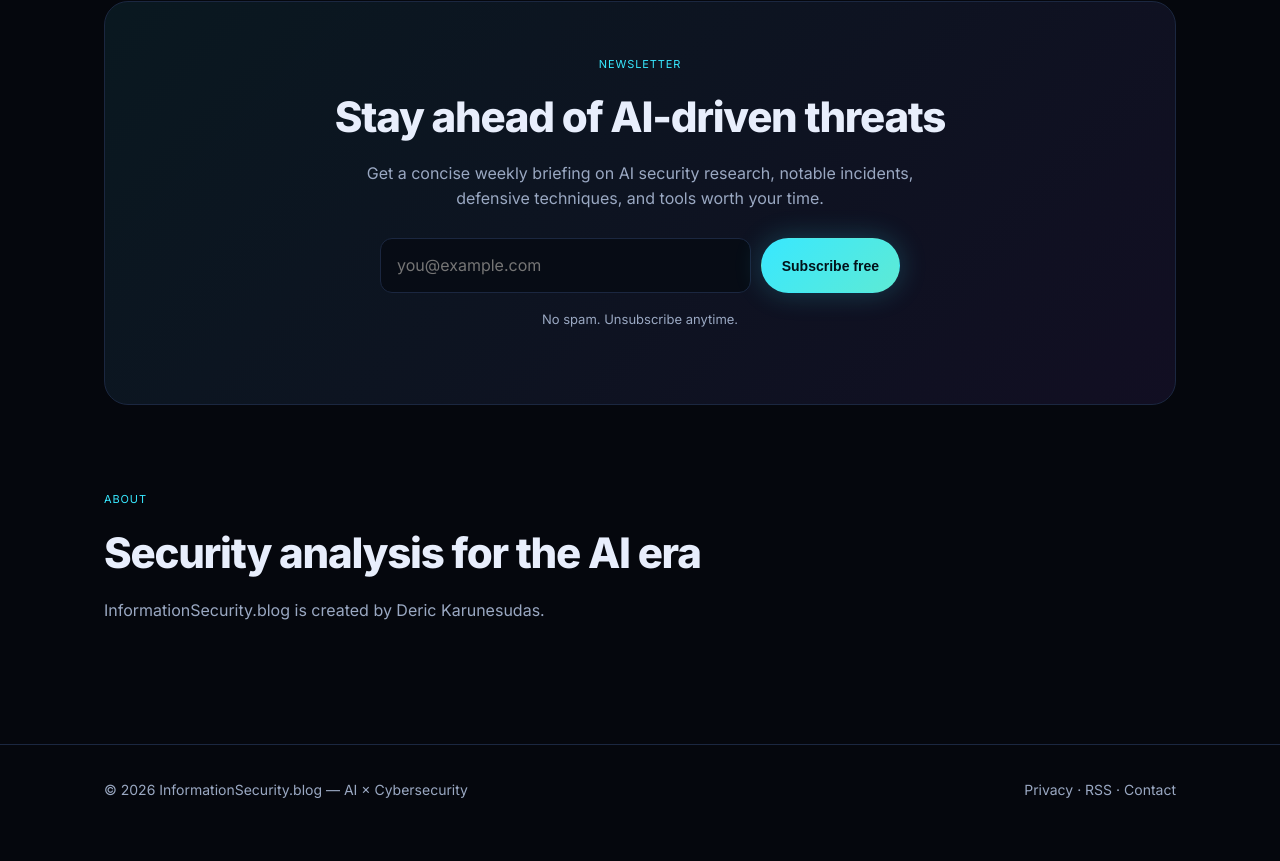
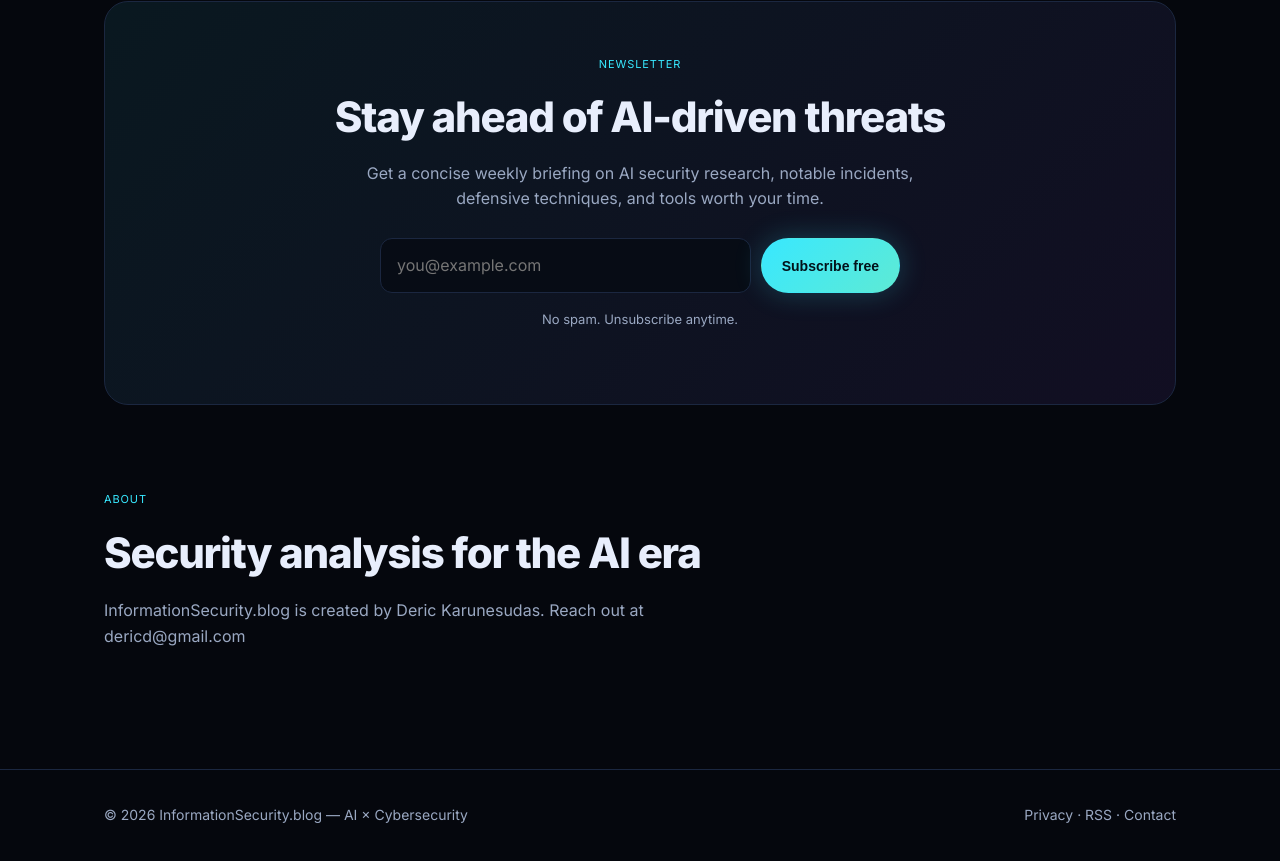
Before and after one commit to ideric/ideric.github.io, a plain HTML site: page index.html in a window 1280 px wide. Shown: the part 2765-3626 px from the top of the page. Before the commit the page ends 3600 px from the top, so only its background shows below. Drawn offline with Linux system fonts and the light colour scheme.

Commit message:
Update index.html

```diff
--- a/index.html
+++ b/index.html
@@ -191,7 +191,7 @@
     <div class="section-head">
       <span class="tag">About</span>
       <h2>Security analysis for the AI era</h2>
-      <p>InformationSecurity.blog is created by Deric Karunesudas.</p>
+      <p>InformationSecurity.blog is created by Deric Karunesudas. Reach out at dericd@gmail.com</p>
     </div>
   </div>
 </section>
```
